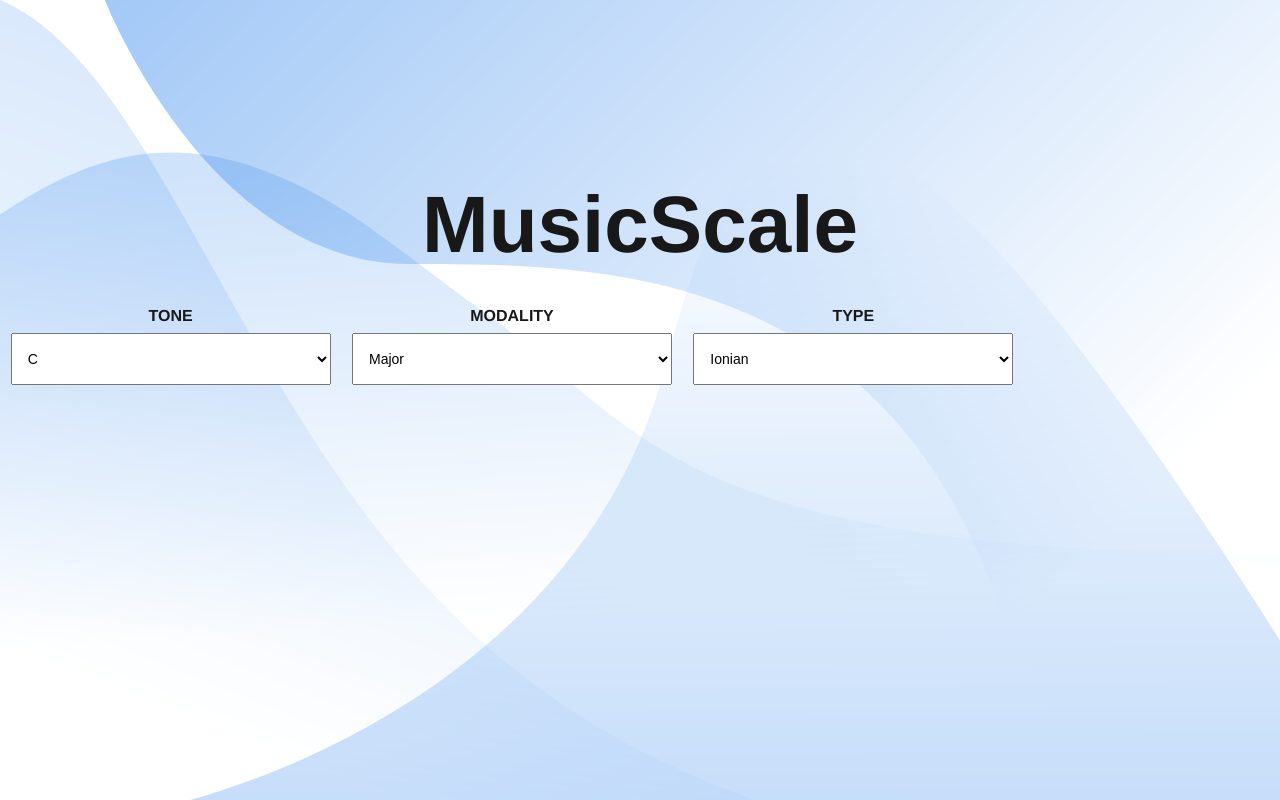
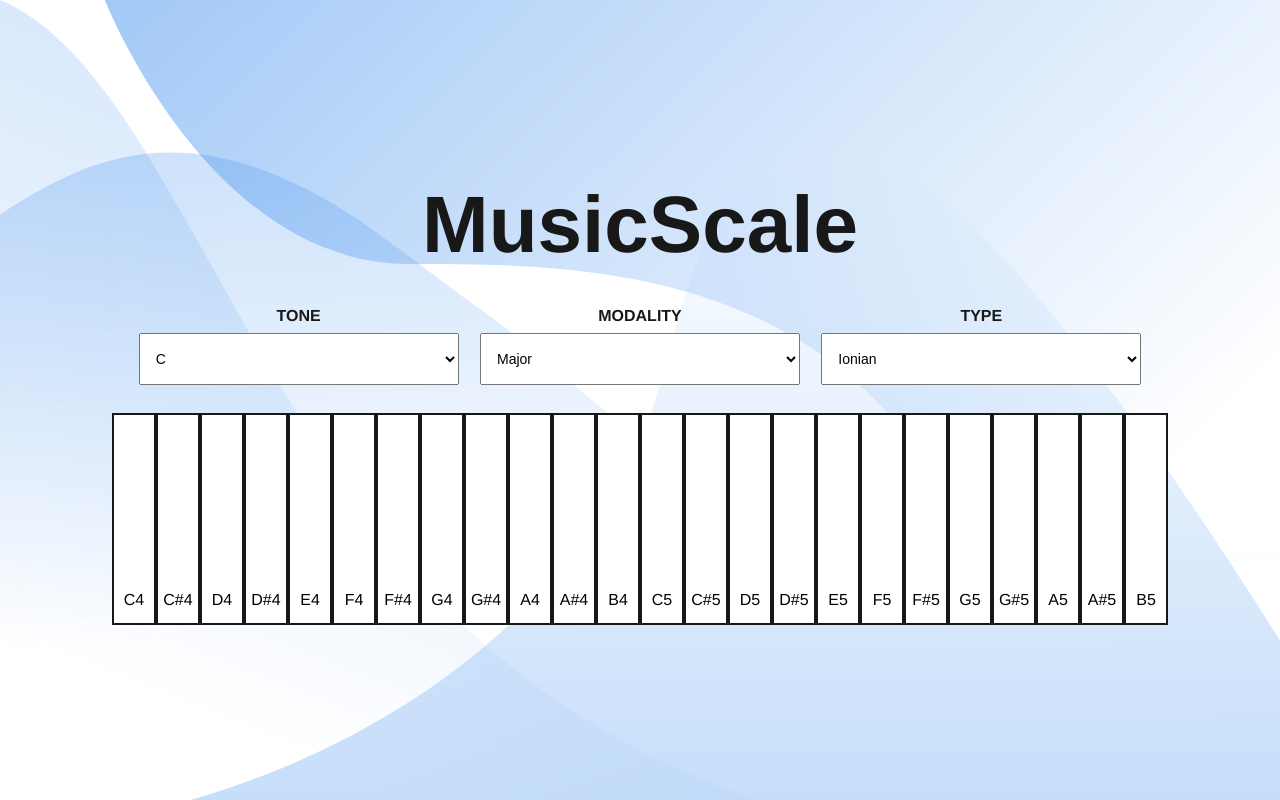
Before and after one commit to juanctorresf/piano-scale, a React (Vite) app: page / in a window 1280 px wide. Built offline with nearby package versions, Linux system fonts and the light colour scheme; a web font is replaced by a local one.

Commit message:
Add eslint plugin for tailwind

```diff
--- a/index.html
+++ b/index.html
@@ -4,7 +4,7 @@
         <meta charset="UTF-8" />
         <meta name="viewport" content="width=device-width, initial-scale=1.0" />
         <link rel="stylesheet" href="src/index.css">
-        <title>PianoScale</title>
+        <title>Piano Scale</title>
     </head>
     <body class="m-0 bg-hero-image-android bg-no-repeat bg-cover md:bg-hero-image-tablet lg:bg-hero-image-desktop font-body">
         <div id="root"></div>
--- a/src/App.tsx
+++ b/src/App.tsx
@@ -4,7 +4,9 @@ import { InputModality } from "./components/InputModality";
 import { InputNote } from "./components/InputNote";
 import { InputType } from "./components/InputType";
 
-import { modality, notes, typeMajors,typeMinors } from "./helpers/ScaleInfo"
+import { modality, notes, typeMajors,typeMinors } from "./global/ScaleInfo"
+import { Key } from "./components/Key";
+import { keys as keys } from "./global/KeyData";
 
 
 export const App = () => {
@@ -13,14 +15,21 @@ export const App = () => {
     return (
 
             <main>
-                <h1 className="text-5xl md:text-6xl text-center text-gray-10 m-0 pt-21 md:pt-45 mb-9">MusicScale</h1>
+                <h1 className=" text-5xl md:text-6xl text-center text-gray-10 m-0 pt-21 md:pt-45 mb-9">MusicScale</h1>
 
-                <div className="max-w-5xl flex flex-col items-center lg:flex-row">
+                <div className="max-w-5xl flex flex-col items-center lg:flex-row lg:mx-auto">
                     <InputNote inputNote={ notes } labelName="Tone"/>
                     <InputModality inputModality={ modality } labelName="Modality" />
                     { modalityStore === "Major" && <InputType inputType={ typeMajors } labelName="Type"/> }
                     { modalityStore === "Minor" && <InputType inputType={ typeMinors } labelName="Type"/> }
+                </div>
 
+                <div className="flex flex-row justify-center">
+                    {
+                        keys.map( key => (
+                            <Key key={ key } note={ key } /* isPlaying={ false } *//>
+                        ))
+                    }
                 </div>
             </main>
     )
--- a/src/components/InputModality.tsx
+++ b/src/components/InputModality.tsx
@@ -17,7 +17,7 @@ export const InputModality:React.FC<inputProps> = ({ inputModality, labelName })
 		e.target.value === "Minor" ? handleTypeStore("Harmonic") : handleTypeStore("Ionian");
 	}
 
-    let listModalities = inputModality.map( (input) => {
+	const listModalities = inputModality.map( (input) => {
 		return <option key={input} value={input}>{ input }</option>
 	});
 
--- a/src/components/InputNote.tsx
+++ b/src/components/InputNote.tsx
@@ -9,7 +9,7 @@ export const InputNote:React.FC<inputProps> = ({ inputNote, labelName }) => {
     const handleNoteStore = useScaleStore( state => state.changeNote );
     const noteValueStore = useScaleStore( state => state.note);
 
-    let listNotes = inputNote.map( (input) => {
+    const listNotes = inputNote.map( (input) => {
         return <option key={input} value={input}>{ input }</option>
     });
 
--- a/src/components/InputType.tsx
+++ b/src/components/InputType.tsx
@@ -12,7 +12,7 @@ export const InputType:React.FC<inputProps> = ({ inputType, labelName }) => {
     const handleTypeStore = useScaleStore( state => state.changeType );
     const typeValueStore = useScaleStore( state => state.type )
 
-    let listTypes = inputType.map( (input) => {
+    const listTypes = inputType.map( (input) => {
         return <option key={input} value={input}>{ input }</option>
     });
 
--- /dev/null
+++ b/src/components/Key.tsx
@@ -0,0 +1,17 @@
+
+interface PrompDataKey {
+	note: string,
+	// isPlaying: boolean
+}
+
+export const Key: React.FC<PrompDataKey> = ({ note }) => {
+	return (
+		<div
+			className="w-5 h-20 lg:w-10 lg:h-52 border-solid border-gray-10 border-2 bg-white hover:bg-gray-400 text-center hover:cursor-pointer"
+		>
+			<div className="relative text-black text-sm lg:text-base uppercase mt-16 lg:mt-44">
+				{ note }
+			</div>
+		</div>
+	)
+}
--- /dev/null
+++ b/src/global/KeyData.ts
@@ -0,0 +1,12 @@
+const allKeys: string[] = ['C','C#', 'D', 'D#', 'E', 'F', 'F#', 'G', 'G#', 'A', 'A#', 'B'];
+const keys: string[] = [];
+
+for (let octave=4; octave<= 5; octave++) {
+    for( const key of allKeys ) {
+        keys.push(key + octave)
+    }
+}
+
+export {
+    keys,
+}
--- a/tailwind.config.js
+++ b/tailwind.config.js
@@ -7,10 +7,14 @@ export default {
     ],
     theme: {
         extend: {
-        spacing: {
-            '21': '5.12rem',
-            '45': '11.19rem'
-        }
+            spacing: {
+                '21': '5.12rem',
+                '45': '11.19rem'
+            },
+            colors: {
+            'gray-10': '#181818',
+            // 'white': '#FFFFFF'
+            },
         },
         fontSize: {
             sm: '0.8rem',
@@ -26,9 +30,6 @@ export default {
         fontFamily: {
             body: ["Helvetica", "sans-serif"]
         },
-        colors: {
-        'gray-10': '#181818'
-        },
         backgroundImage: {
         'hero-image-android': "url('./src/assets/shape-android.svg')",
         'hero-image-tablet': "url('./src/assets/shape-tablet.svg')",
```
Also changed, not shown: package.json (+6 -3 lines), .eslintrc.cjs, src/global/ScaleInfo.ts (renamed from src/helpers/ScaleInfo.ts), 1 other file (tests, documents, lock files or other folders). Lines whose indentation alone changed are shown as unchanged.
